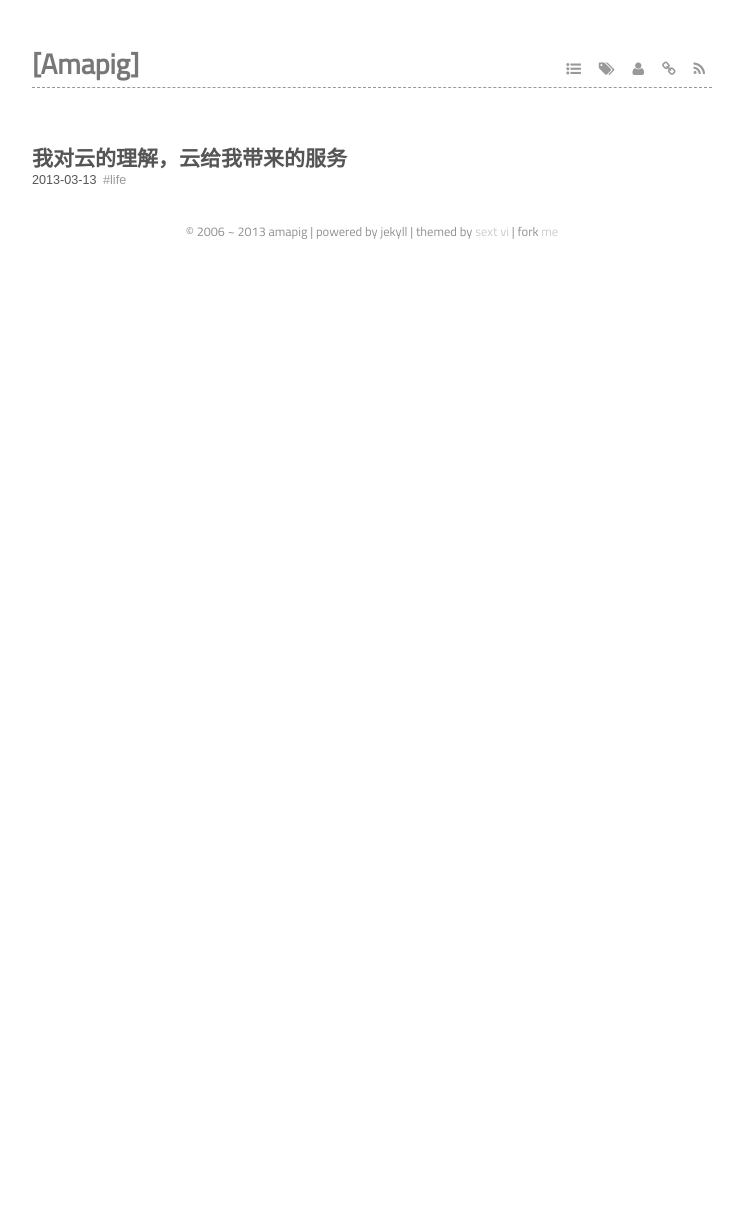
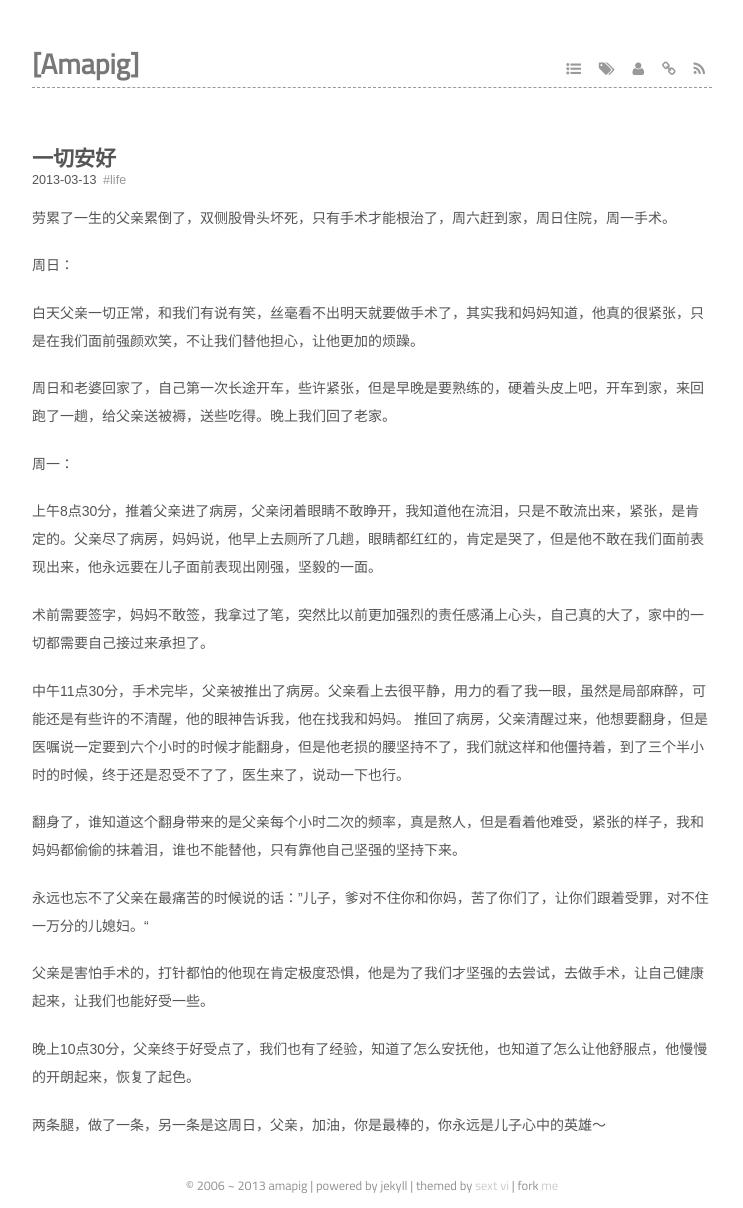
Before and after one commit to amapig/amapig.github.com, a Jekyll site: the page built from _posts/2013-03-13-thanks-for-the-gold-everything-is-well-now.md, in a window 1280 px wide. Shown: the whole page, without its empty margins (268-1011 px from the left). Built offline with Jekyll 4.4.1, drawn with Linux system fonts in a browser that asks for light colours; some web fonts are replaced; Markdown is read by kramdown in place of the engine named in the settings; before the commit the page ends 900 px from its top, so only the background shows below that.

Commit message:
Modify some error title.

```diff
--- a/_posts/2013-03-13-thanks-for-the-gold-everything-is-well-now.md
+++ b/_posts/2013-03-13-thanks-for-the-gold-everything-is-well-now.md
@@ -1,18 +1,18 @@
 ---
-title: '我对云的理解，云给我带来的服务'
+title: '一切安好'
 layout: post
 tags:
     - life
 ---
 劳累了一生的父亲累倒了，双侧股骨头坏死，只有手术才能根治了，周六赶到家，周日住院，周一手术。
 
-###周日：
+周日：
 
 白天父亲一切正常，和我们有说有笑，丝毫看不出明天就要做手术了，其实我和妈妈知道，他真的很紧张，只是在我们面前强颜欢笑，不让我们替他担心，让他更加的烦躁。
 
 周日和老婆回家了，自己第一次长途开车，些许紧张，但是早晚是要熟练的，硬着头皮上吧，开车到家，来回跑了一趟，给父亲送被褥，送些吃得。晚上我们回了老家。
 
-###周一：
+周一：
 
 上午8点30分，推着父亲进了病房，父亲闭着眼睛不敢睁开，我知道他在流泪，只是不敢流出来，紧张，是肯定的。父亲尽了病房，妈妈说，他早上去厕所了几趟，眼睛都红红的，肯定是哭了，但是他不敢在我们面前表现出来，他永远要在儿子面前表现出刚强，坚毅的一面。
 
@@ -28,4 +28,4 @@ tags:
 
 晚上10点30分，父亲终于好受点了，我们也有了经验，知道了怎么安抚他，也知道了怎么让他舒服点，他慢慢的开朗起来，恢复了起色。
 
-*两条腿，做了一条，另一条是这周日，父亲，加油，你是最棒的，你永远是儿子心中的英雄～*
+两条腿，做了一条，另一条是这周日，父亲，加油，你是最棒的，你永远是儿子心中的英雄～
--- a/_posts/2013-03-13-thanks-for-the-gold-everything-is-well-now.mkd
+++ /dev/null
@@ -1,6 +0,0 @@
----
-title: '我对云的理解，云给我带来的服务'
-layout: post
-tags:
-    - life
----
```
Also changed, not shown: _posts/2013-03-06-my-past-life-childhood.md (+1 -1 lines), _posts/2013-06-13-space-maturity.md (+1 -1 lines), _posts/2013-08-03-Outsourcing-to-intel-bad-life.md (+1 -1 lines).
